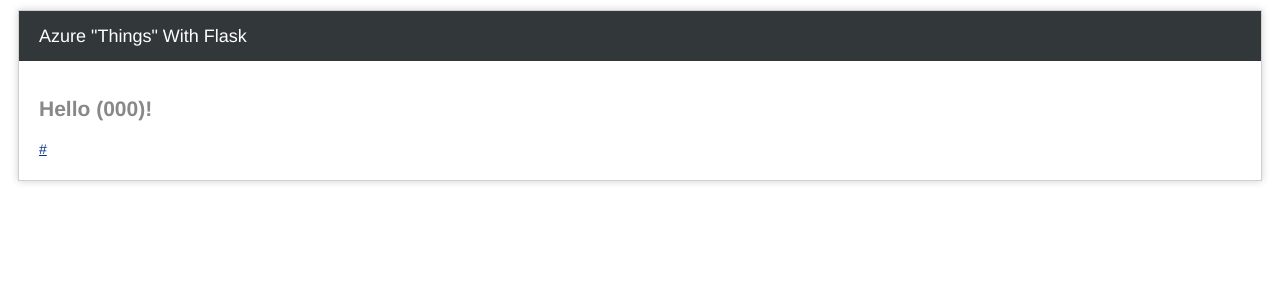
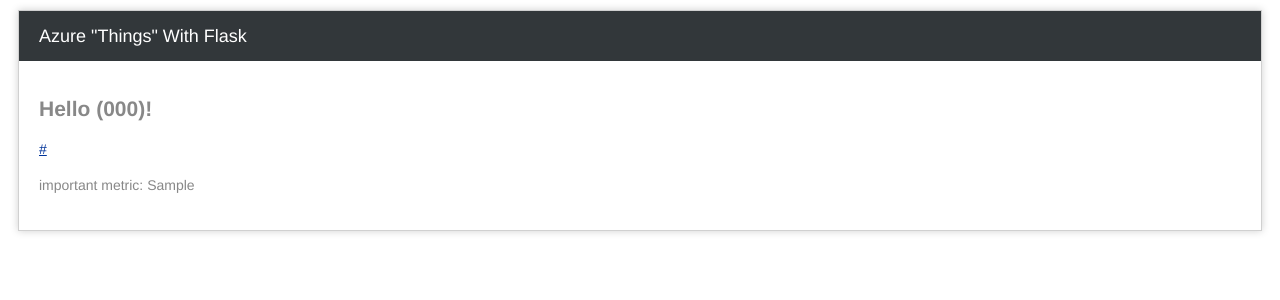
Before and after one commit to ol3j/azureday-flask, a Flask app: template FlaskWebProject/templates/form_action.html in a window 1280 px wide. Shown: the top 300 px of the page. Run offline with Flask 2, Linux system fonts and the light colour scheme; the template is opened without the code that fills it: most values are stand-ins (such as "Sample title", 1, 10 or a date in 2020).

Commit message:
important metric

```diff
--- a/FlaskWebProject/templates/form_action.html
+++ b/FlaskWebProject/templates/form_action.html
@@ -11,6 +11,7 @@
             <div id="content">
                 <h2>Hello ({{mobile}})!</h2>
                 <a href="{{ url }}">{{ url }}</a>
+                <p>important metric: {{ important_metric }}</p>
             </div>
     </body>
 </html>
--- a/FlaskWebProject/views.py
+++ b/FlaskWebProject/views.py
@@ -11,6 +11,7 @@
 import json
 import os
 import redis
+from random import randint
 
 service_keys = {
     'stor_acc_name': os.environ['STOR_ACC_NAME'],
@@ -68,5 +69,6 @@
     task = {'PartitionKey': 'tasksPoznan', 'RowKey': suffix, 'mobile' : mobile, 'file' : filename}
     table_service.insert_entity('tasktable', task)
     r.set(suffix, mobile)
+    important_metric = randint(0,9)
 
-    return render_template('form_action.html', mobile=mobile, url=url)
+    return render_template('form_action.html', mobile=mobile, url=url, important_metric=important_metric)
```
